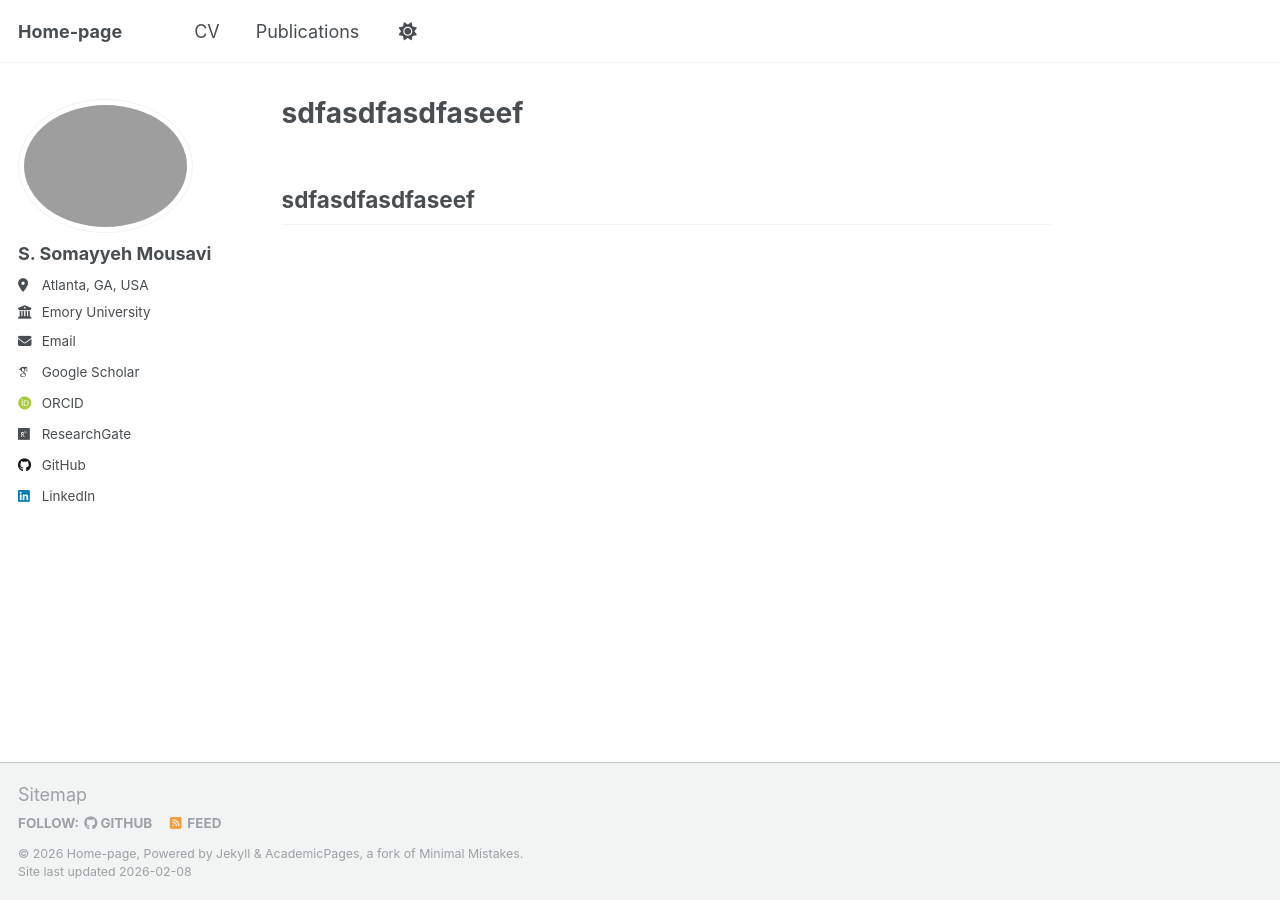
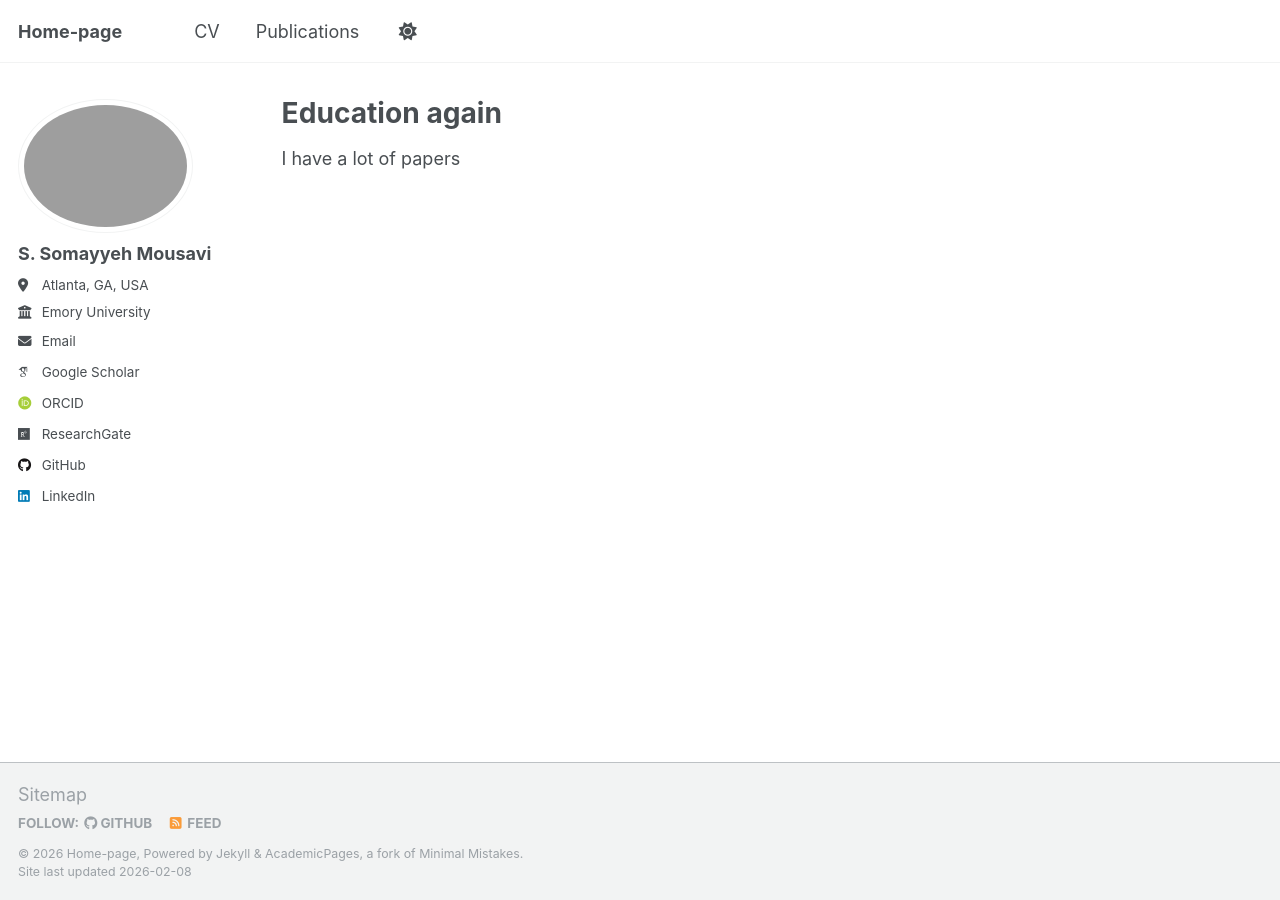
Before and after one commit to Somayyehmousavi/somayyehmousavi.github.io, a Jekyll site: the page built from _pages/educations.md, in a window 1280 px wide. Built offline with Jekyll 4.4.1, drawn with Linux system fonts in a browser that asks for light colours; some web fonts are replaced; our own code applies the rules of GitHub Pages for plain Markdown files.

Commit message:
Update education page layout and title

```diff
--- a/_pages/educations.md
+++ b/_pages/educations.md
@@ -1 +1,7 @@
-## sdfasdfasdfaseef
+---
+layout: archive
+title: "Education again"
+permalink: /educations/
+author_profile: true
+---
+I have a lot of papers
```
